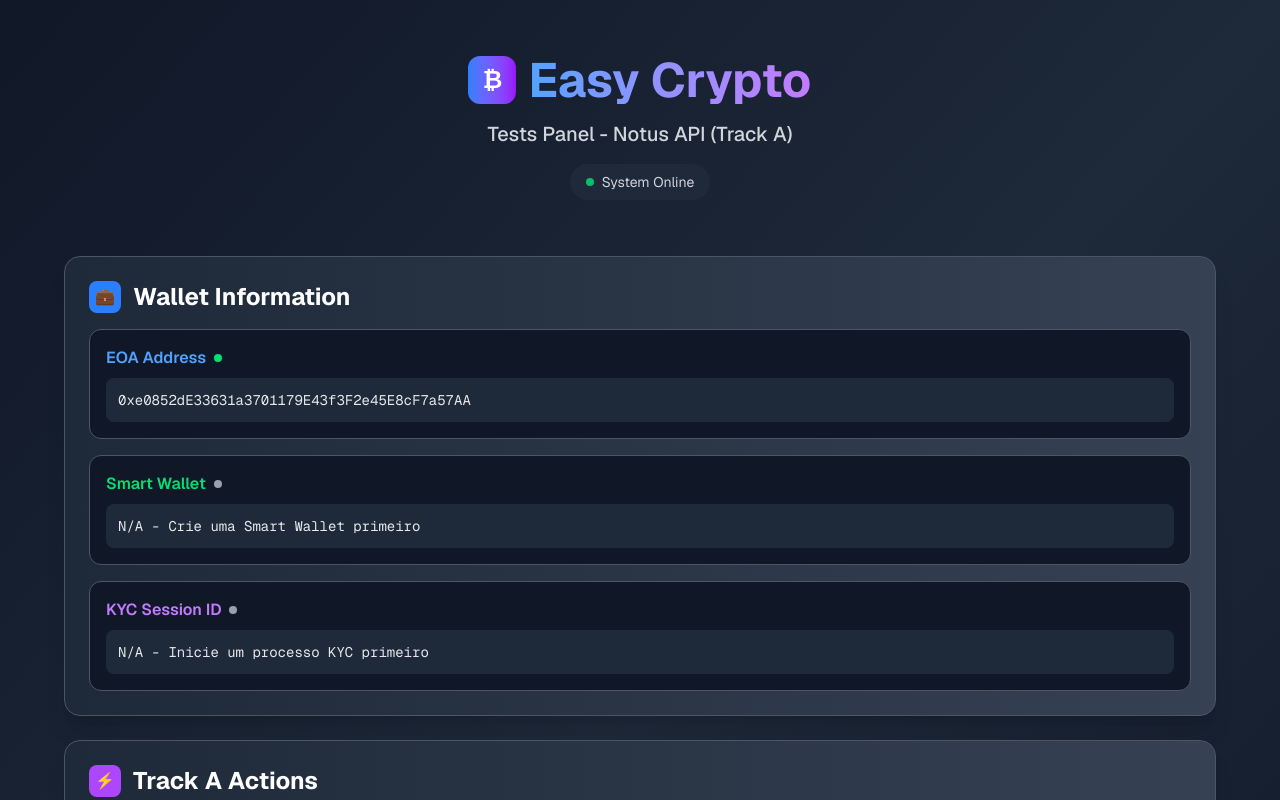
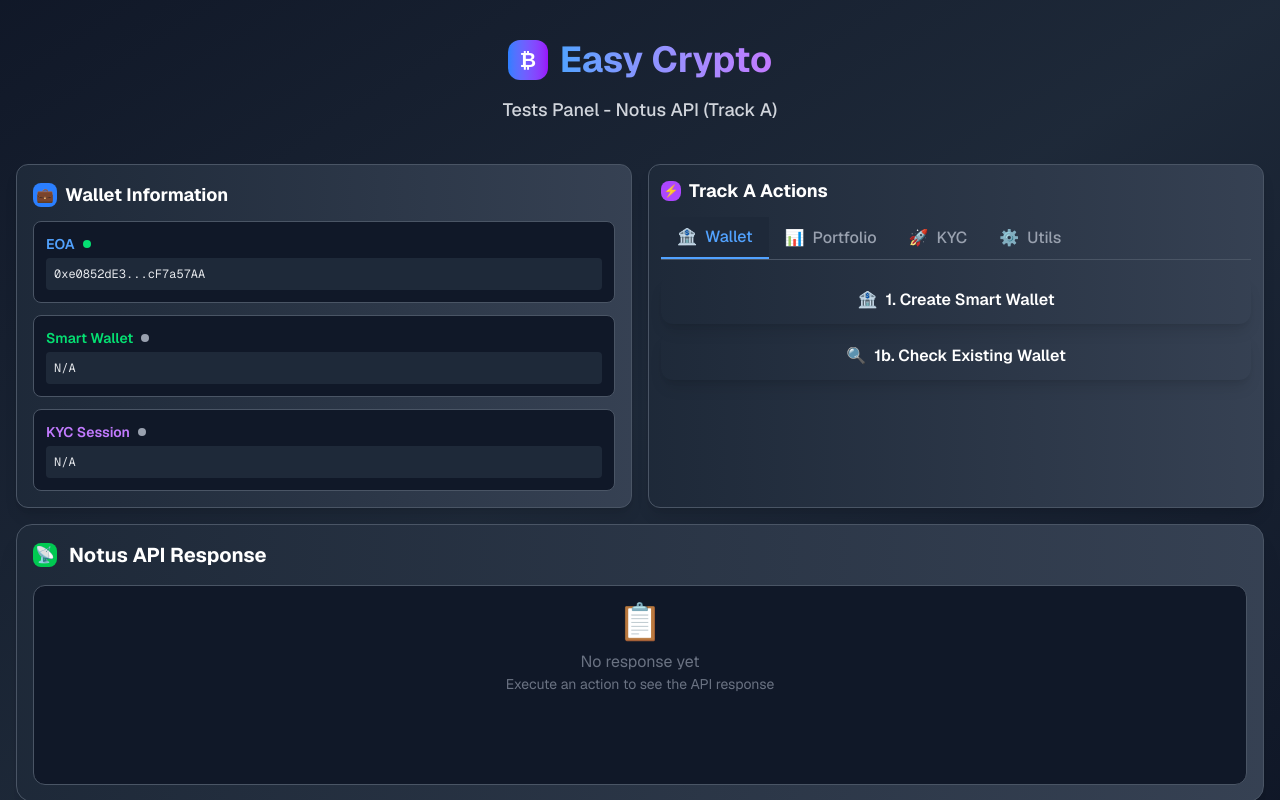
Before and after one commit to vinibarbieri/easy-crypto, a Next.js app: page / in a window 1280 px wide. Shown: the top 800 px of the page. Built offline with nearby package versions, Linux system fonts and the light colour scheme.

Commit message:
feat: add tabs for actions and improve layout

```diff
--- a/app/components/api-response/apiResponse.tsx
+++ b/app/components/api-response/apiResponse.tsx
@@ -7,12 +7,12 @@ interface ApiResponseProps {
 
 export default function ApiResponse({ isLoading, error, responseJson, apiCalled }: ApiResponseProps) {
   return (
-    <section className="bg-gradient-to-r from-gray-800 to-gray-700 p-6 rounded-2xl border border-gray-600 shadow-xl">
+    <section className="bg-gradient-to-r from-gray-800 to-gray-700 p-4 rounded-2xl border border-gray-600 shadow-xl">
       <div className="flex items-center gap-3 mb-4">
-        <div className="w-8 h-8 bg-green-500 rounded-lg flex items-center justify-center">
+        <div className="w-6 h-6 bg-green-500 rounded-lg flex items-center justify-center">
           <span className="text-white font-bold">📡</span>
         </div>
-        <h2 className="text-2xl font-bold">API Response</h2>
+        <h2 className="text-xl font-bold">Notus API Response</h2>
         {isLoading && (
           <div className="flex items-center gap-2 ml-auto">
             <div className="animate-spin w-4 h-4 border-2 border-yellow-400 border-t-transparent rounded-full"></div>
--- a/app/components/layout/Header.tsx
+++ b/app/components/layout/Header.tsx
@@ -1,19 +1,15 @@
 export default function Header() {
   return (
-    <header className="text-center py-8">
+    <header className="text-center py-6">
       <div className="inline-flex items-center gap-3 mb-4">
-        <div className="w-12 h-12 bg-gradient-to-r from-blue-500 to-purple-600 rounded-xl flex items-center justify-center">
-          <span className="text-2xl font-bold">₿</span>
+        <div className="w-10 h-10 bg-gradient-to-r from-blue-500 to-purple-600 rounded-xl flex items-center justify-center">
+          <span className="text-xl font-bold">₿</span>
         </div>
-        <h1 className="text-5xl font-bold bg-gradient-to-r from-blue-400 to-purple-400 bg-clip-text text-transparent">
+        <h1 className="text-4xl font-bold bg-gradient-to-r from-blue-400 to-purple-400 bg-clip-text text-transparent">
           Easy Crypto
         </h1>
       </div>
-      <p className="text-xl text-gray-300 font-medium">Tests Panel - Notus API (Track A)</p>
-      <div className="mt-4 inline-flex items-center gap-2 px-4 py-2 bg-gray-800 rounded-full">
-        <div className="w-2 h-2 bg-green-400 rounded-full animate-pulse"></div>
-        <span className="text-sm text-gray-300">System Online</span>
-      </div>
+      <p className="text-lg text-gray-300 font-medium">Tests Panel - Notus API (Track A)</p>
     </header>
   );
 }
--- /dev/null
+++ b/app/components/ui/tabs.tsx
@@ -0,0 +1,51 @@
+"use client";
+
+import { useState } from 'react';
+
+interface Tab {
+  id: string;
+  label: string;
+  icon: string;
+  color: string;
+}
+
+interface TabsProps {
+  tabs: Tab[];
+  children: React.ReactNode[];
+  defaultTab?: string;
+}
+
+export default function Tabs({ tabs, children, defaultTab }: TabsProps) {
+  const [activeTab, setActiveTab] = useState(defaultTab || tabs[0]?.id);
+
+  const activeTabIndex = tabs.findIndex(tab => tab.id === activeTab);
+
+  return (
+    <div className="w-full">
+      {/* Tab Headers */}
+      <div className="flex border-b border-gray-600 mb-4">
+        {tabs.map((tab) => (
+          <button
+            key={tab.id}
+            onClick={() => setActiveTab(tab.id)}
+            className={`
+              flex items-center gap-2 px-4 py-2 font-medium transition-colors
+              ${activeTab === tab.id
+                ? `text-${tab.color}-400 border-b-2 border-${tab.color}-400 bg-gray-800`
+                : 'text-gray-400 hover:text-gray-300 hover:bg-gray-800'
+              }
+            `}
+          >
+            <span>{tab.icon}</span>
+            {tab.label}
+          </button>
+        ))}
+      </div>
+
+      {/* Tab Content */}
+      <div className="min-h-[120px]">
+        {children[activeTabIndex]}
+      </div>
+    </div>
+  );
+}
--- a/app/components/wallet/WalletInfo.tsx
+++ b/app/components/wallet/WalletInfo.tsx
@@ -9,57 +9,63 @@ interface WalletInfoProps {
 
 export default function WalletInfo({ eoa, smartWallet, kycSessionId }: WalletInfoProps) {
   return (
-    <section className="bg-gradient-to-r from-gray-800 to-gray-700 p-6 rounded-2xl border border-gray-600 shadow-xl">
-      <div className="flex items-center gap-3 mb-4">
-        <div className="w-8 h-8 bg-blue-500 rounded-lg flex items-center justify-center">
-          <span className="text-white font-bold">💼</span>
+    <section className="bg-gradient-to-r from-gray-800 to-gray-700 p-4 rounded-xl border border-gray-600 shadow-lg">
+      <div className="flex items-center gap-2 mb-3">
+        <div className="w-6 h-6 bg-blue-500 rounded-lg flex items-center justify-center">
+          <span className="text-white font-bold text-sm">💼</span>
         </div>
-        <h2 className="text-2xl font-bold">Wallet Information</h2>
+        <h2 className="text-lg font-bold">Wallet Information</h2>
       </div>
       {eoa ? (
-        <div className="space-y-4">
-          <div className="bg-gray-900 p-4 rounded-xl border border-gray-600">
-            <div className="flex items-center gap-2 mb-2">
-              <span className="text-blue-400 font-semibold">EOA Address</span>
+        <div className="space-y-3">
+          <div className="bg-gray-900 p-3 rounded-lg border border-gray-600">
+            <div className="flex items-center gap-2 mb-1">
+              <span className="text-blue-400 font-semibold text-sm">EOA</span>
               <div className="w-2 h-2 bg-green-400 rounded-full"></div>
             </div>
-            <p className="font-mono text-sm break-all text-gray-200 bg-gray-800 p-3 rounded-lg">
-              {eoa.address}
+            <p className="font-mono text-xs break-all text-gray-200 bg-gray-800 p-2 rounded">
+              {eoa.address.slice(0, 10)}...{eoa.address.slice(-8)}
             </p>
           </div>
 
-          <div className="bg-gray-900 p-4 rounded-xl border border-gray-600">
-            <div className="flex items-center gap-2 mb-2">
-              <span className="text-green-400 font-semibold">Smart Wallet</span>
+          <div className="bg-gray-900 p-3 rounded-lg border border-gray-600">
+            <div className="flex items-center gap-2 mb-1">
+              <span className="text-green-400 font-semibold text-sm">Smart Wallet</span>
               {smartWallet ? (
                 <div className="w-2 h-2 bg-green-400 rounded-full"></div>
               ) : (
                 <div className="w-2 h-2 bg-gray-400 rounded-full"></div>
               )}
             </div>
-            <p className="font-mono text-sm break-all text-gray-200 bg-gray-800 p-3 rounded-lg">
-              {smartWallet?.accountAbstraction || 'N/A - Crie uma Smart Wallet primeiro'}
+            <p className="font-mono text-xs break-all text-gray-200 bg-gray-800 p-2 rounded">
+              {smartWallet?.accountAbstraction ?
+                `${smartWallet.accountAbstraction.slice(0, 10)}...${smartWallet.accountAbstraction.slice(-8)}` :
+                'N/A'
+              }
             </p>
           </div>
 
-          <div className="bg-gray-900 p-4 rounded-xl border border-gray-600">
-            <div className="flex items-center gap-2 mb-2">
-              <span className="text-purple-400 font-semibold">KYC Session ID</span>
+          <div className="bg-gray-900 p-3 rounded-lg border border-gray-600">
+            <div className="flex items-center gap-2 mb-1">
+              <span className="text-purple-400 font-semibold text-sm">KYC Session</span>
               {kycSessionId ? (
                 <div className="w-2 h-2 bg-purple-400 rounded-full"></div>
               ) : (
                 <div className="w-2 h-2 bg-gray-400 rounded-full"></div>
               )}
             </div>
-            <p className="font-mono text-sm break-all text-gray-200 bg-gray-800 p-3 rounded-lg">
-              {kycSessionId || 'N/A - Inicie um processo KYC primeiro'}
+            <p className="font-mono text-xs break-all text-gray-200 bg-gray-800 p-2 rounded">
+              {kycSessionId ?
+                `${kycSessionId.slice(0, 8)}...${kycSessionId.slice(-8)}` :
+                'N/A'
+              }
             </p>
           </div>
         </div>
       ) : (
-        <div className="flex items-center gap-3 p-4 bg-gray-900 rounded-xl border border-gray-600">
-          <div className="animate-spin w-5 h-5 border-2 border-blue-400 border-t-transparent rounded-full"></div>
-          <p className="text-gray-300">Gerando carteira de testes...</p>
+        <div className="flex items-center gap-2 p-3 bg-gray-900 rounded-lg border border-gray-600">
+          <div className="animate-spin w-4 h-4 border-2 border-blue-400 border-t-transparent rounded-full"></div>
+          <p className="text-gray-300 text-sm">Gerando carteira de testes...</p>
         </div>
       )}
     </section>
--- a/app/page.tsx
+++ b/app/page.tsx
@@ -15,6 +15,7 @@ import {
 import Header from './components/layout/Header';
 import WalletInfo from './components/wallet/WalletInfo';
 import Button from './components/ui/button';
+import Tabs from './components/ui/tabs';
 import ApiResponse from './components/api-response/apiResponse';
 
 export default function Home() {
@@ -29,10 +30,10 @@ export default function Home() {
   const [error, setError] = useState<string>('');
 
   useEffect(() => {
-    let pk = localStorage.getItem('ponteCriptoTesterPrivateKey');
+    let pk = localStorage.getItem('testerPrivateKey');
     if (!pk) {
       pk = generatePrivateKey();
-      localStorage.setItem('ponteCriptoTesterPrivateKey', pk);
+      localStorage.setItem('testerPrivateKey', pk);
     }
     const account = privateKeyToAccount(pk as `0x${string}`);
     setEoa(account);
@@ -165,34 +166,45 @@ export default function Home() {
   };
 
   const handleClearStorage = () => {
-    localStorage.removeItem('ponteCriptoTesterPrivateKey');
+    localStorage.removeItem('testerPrivateKey');
     window.location.reload();
   };
 
   return (
-    <div className="bg-gradient-to-br from-gray-900 via-gray-800 to-gray-900 text-white min-h-screen p-6 font-sans">
-      <main className="max-w-6xl mx-auto flex flex-col gap-6">
+    <div className="bg-gradient-to-br from-gray-900 via-gray-800 to-gray-900 text-white min-h-screen p-4 font-sans">
+      <main className="max-w-7xl mx-auto flex flex-col gap-4">
         <Header />
 
+        {/* Top Section - Two Columns */}
+        <div className="grid grid-cols-1 lg:grid-cols-2 gap-4">
+          {/* Left Column - Wallet Info */}
           <WalletInfo
             eoa={eoa}
             smartWallet={smartWallet}
             kycSessionId={kycSessionId}
           />
 
-        {/* Actions Section */}
-        <section className="bg-gradient-to-r from-gray-800 to-gray-700 p-6 rounded-2xl border border-gray-600 shadow-xl">
-          <div className="flex items-center gap-3 mb-6">
-            <div className="w-8 h-8 bg-purple-500 rounded-lg flex items-center justify-center">
-              <span className="text-white font-bold">⚡</span>
+          {/* Right Column - Actions */}
+          <section className="bg-gradient-to-r from-gray-800 to-gray-700 p-3 rounded-xl border border-gray-600 shadow-lg">
+            <div className="flex items-center gap-2 mb-3">
+              <div className="w-5 h-5 bg-purple-500 rounded-lg flex items-center justify-center">
+                <span className="text-white font-bold text-xs">⚡</span>
               </div>
-            <h2 className="text-2xl font-bold">Track A Actions</h2>
+              <h2 className="text-lg font-bold">Track A Actions</h2>
             </div>
 
-          <div className="grid grid-cols-1 md:grid-cols-2 lg:grid-cols-3 xl:grid-cols-4 gap-4">
-            {/* Wallet Actions */}
-            <div className="space-y-3">
-              <h3 className="text-lg font-semibold text-blue-300 mb-3">Wallet</h3>
+            <Tabs
+              tabs={[
+                { id: 'wallet', label: 'Wallet', icon: '🏦', color: 'blue' },
+                { id: 'portfolio', label: 'Portfolio', icon: '📊', color: 'green' },
+                { id: 'kyc', label: 'KYC', icon: '🚀', color: 'purple' },
+                { id: 'utils', label: 'Utils', icon: '⚙️', color: 'red' }
+              ]}
+              defaultTab="wallet"
+            >
+              {/* Wallet Tab */}
+              <div className="space-y-2">
+                <div className="flex flex-col gap-2">
                   <Button
                     onClick={handleCreateSmartWallet}
                     disabled={isLoading || !eoa}
@@ -210,10 +222,11 @@ export default function Home() {
                     1b. Check Existing Wallet
                   </Button>
                 </div>
+              </div>
 
-            {/* Portfolio Actions */}
-            <div className="space-y-3">
-              <h3 className="text-lg font-semibold text-green-300 mb-3">Portfolio</h3>
+              {/* Portfolio Tab */}
+              <div className="space-y-2">
+                <div className="flex flex-col gap-2">
                   <Button
                     onClick={handleGetPortfolio}
                     disabled={isLoading || !smartWallet}
@@ -231,10 +244,11 @@ export default function Home() {
                     3. Check History
                   </Button>
                 </div>
+              </div>
 
-            {/* KYC Actions */}
-            <div className="space-y-3">
-              <h3 className="text-lg font-semibold text-purple-300 mb-3">KYC Process</h3>
+              {/* KYC Tab */}
+              <div className="space-y-2">
+                <div className="flex flex-col gap-2">
                   <Button
                     onClick={handleStartKyc}
                     disabled={isLoading}
@@ -260,10 +274,11 @@ export default function Home() {
                     6. Process KYC
                   </Button>
                 </div>
+              </div>
 
-            {/* Utility Actions */}
-            <div className="space-y-3">
-              <h3 className="text-lg font-semibold text-red-300 mb-3">Utilities</h3>
+              {/* Utils Tab */}
+              <div className="space-y-2">
+                <div className="flex flex-col gap-2">
                   <Button
                     onClick={handleClearStorage}
                     color="red"
@@ -273,7 +288,9 @@ export default function Home() {
                   </Button>
                 </div>
               </div>
+            </Tabs>
           </section>
+        </div>
 
         <ApiResponse
           isLoading={isLoading}
```
Lines whose indentation alone changed are shown as unchanged.
